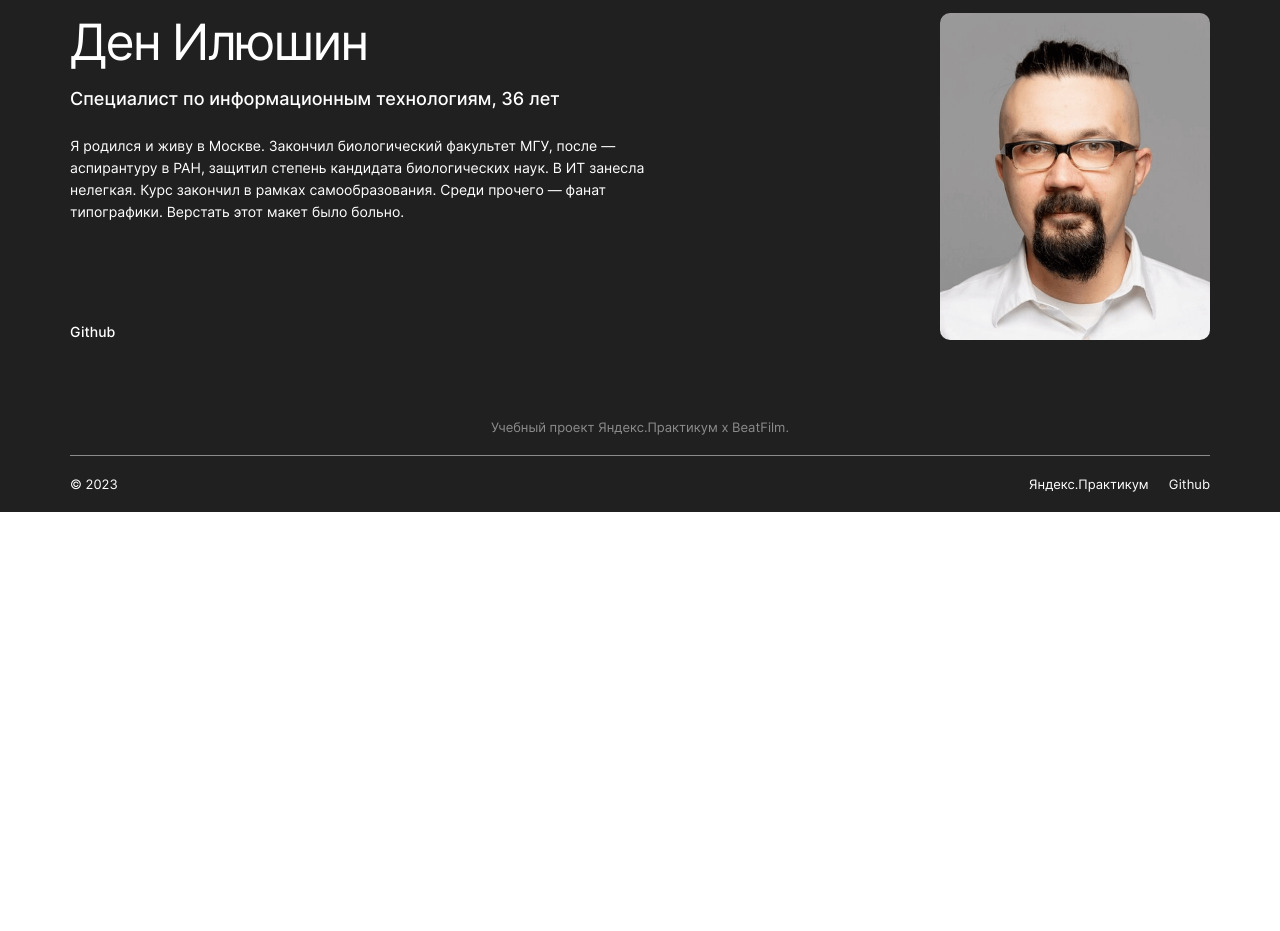
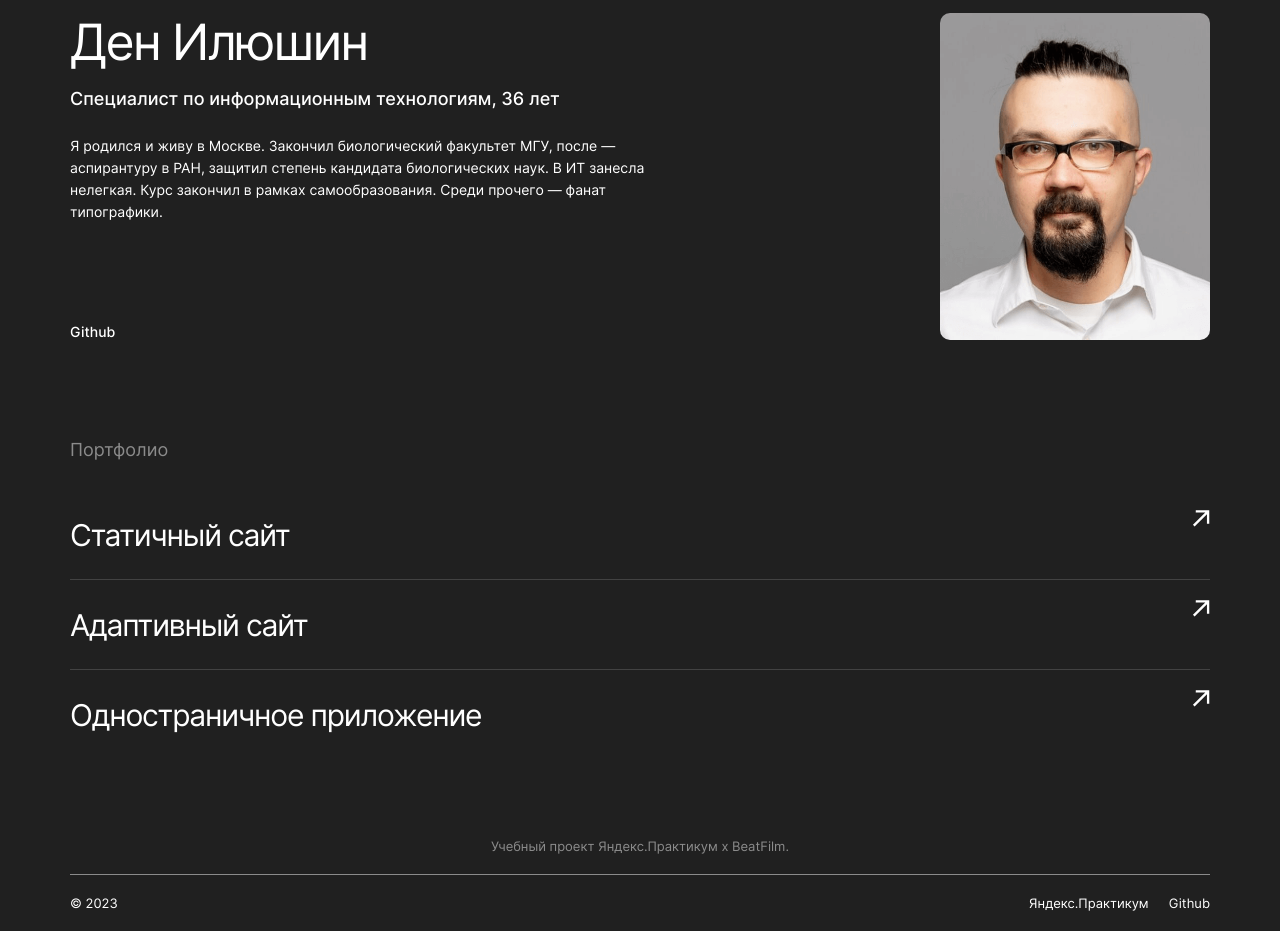
Before and after one commit to DenisIlyushin/movies-explorer-frontend, a React (Create React App) app: page / in a window 1280 px wide. Shown: the part 2040-2971 px from the top of the page. Before the commit the page ends 2552 px from the top, so only its background shows below. Built offline with nearby package versions, Linux system fonts and the light colour scheme.

Commit message:
feat: сделать Portfolio

```diff
--- a/src/components/AboutMe/AboutMe.jsx
+++ b/src/components/AboutMe/AboutMe.jsx
@@ -36,11 +36,11 @@ function AboutMe() {
             факультет МГУ, после&nbsp;&mdash; аспирантуру в&nbsp;РАН, защитил
             степень кандидата биологических наук. В&nbsp;ИТ&nbsp;занесла нелегкая.
             Курс закончил в&nbsp;рамках самообразования. Среди прочего&nbsp;&mdash;
-            фанат типографики. Верстать этот макет было больно.
+            фанат типографики.
           </p>
           <Link
             className={'about-me__github-link'}
-            to={'Github'}
+            to={'https://github.com/DenisIlyushin'}
             target={'_blank'}
             rel={'noreferrer'}
           >
--- a/src/components/Landing/Landing.jsx
+++ b/src/components/Landing/Landing.jsx
@@ -3,6 +3,7 @@ import Promo from '../Promo/Promo.jsx';
 import AboutProject from '../AboutProject/AboutProject.jsx';
 import Techs from '../Techs/Techs.jsx';
 import AboutMe from '../AboutMe/AboutMe.jsx';
+import Portfolio from '../Portfolio/Portfolio.jsx';
 
 function Landing() {
   return (
@@ -11,6 +12,7 @@ function Landing() {
       <AboutProject />
       <Techs />
       <AboutMe />
+      <Portfolio />
     </div>
   )
 }
--- /dev/null
+++ b/src/components/Portfolio/Portfolio.css
@@ -0,0 +1,60 @@
+.portfolio {
+  width: 100%;
+}
+
+.portfolio__content {
+  margin: 100px 70px 0;
+}
+
+.portfolio__title {
+  max-width: 250px;
+  margin: 0 0 50px;
+  padding: 0;
+  color: var(--font-background-color, #8b8b8b);
+  font-feature-settings: 'clig' off, 'liga' off;
+  font-size: 18px;
+  font-style: normal;
+  font-weight: 400;
+  line-height: 20px;
+}
+
+.portfolio__list {
+  padding: 0;
+  margin: 0;
+  list-style-type: none;
+}
+
+.portfolio__item {
+  margin: 20px 0 0 0;
+  padding: 0 0 19px;
+  cursor: pointer;
+  transition: opacity 0.2s linear;
+  border-bottom: 1px solid var(--portfolio-separatpr-color, #424242);
+  background-image: url('../../images/portfolio_nav.svg');
+  background-repeat: no-repeat;
+  background-position: top right;
+}
+
+.portfolio__item:first-of-type {
+  margin: 0;
+}
+
+.portfolio__item:last-of-type {
+  border-bottom: none;
+}
+
+.portfolio__item:hover {
+  opacity: 0.7;
+}
+
+
+.portfolio__item-link {
+  width: 100%;
+  color: var(--font-color, #fff);
+  font-size: 30px;
+  font-style: normal;
+  font-weight: 400;
+  line-height: 50px;
+  letter-spacing: -1.2px;
+  text-decoration: none;
+}
--- /dev/null
+++ b/src/components/Portfolio/Portfolio.jsx
@@ -0,0 +1,60 @@
+import './Portfolio.css'
+import nav from '../../images/portfolio_nav.svg'
+import {Link} from 'react-router-dom';
+
+function Portfolio() {
+  return (
+    <section
+      className={'portfolio'}
+      id={'protfolio'}
+    >
+      <div
+        className={'portfolio__content'}
+      >
+        <h2
+          className={'portfolio__title'}
+        >
+          Портфолио
+        </h2>
+        <ul
+          className={'portfolio__list'}
+        >
+          <li
+            className={'portfolio__item'}
+          >
+            <Link
+              className={'portfolio__item-link'}
+              to={'https://denisilyushin.github.io/how-to-learn'}
+              target={'_blank'}
+              rel={'noreferrer'}
+            >
+              Статичный сайт
+            </Link>
+          </li>
+          <li className={'portfolio__item'}>
+            <Link
+              className={'portfolio__item-link'}
+              to={'https://denisilyushin.github.io/russian-travel/'}
+              target={'_blank'}
+              rel={'noreferrer'}
+            >
+              Адаптивный сайт
+            </Link>
+          </li>
+          <li className={'portfolio__item'}>
+            <Link
+              className={'portfolio__item-link'}
+              to={'https://denisilyushin.github.io/sign-in'}
+              target={'_blank'}
+              rel={'noreferrer'}
+            >
+              Одностраничное приложение
+            </Link>
+          </li>
+        </ul>
+      </div>
+    </section>
+  )
+}
+
+export default Portfolio
--- a/src/vendor/variables.css
+++ b/src/vendor/variables.css
@@ -10,4 +10,5 @@
   --background-dark-color: #303030;
   --font-background-color: #8b8b8b;
   --title-separator-color: #dadada;
+  --portfolio-separatpr-color: #424242;
 }
```
Also changed, not shown: src/images/portfolio_nav.svg (added).
